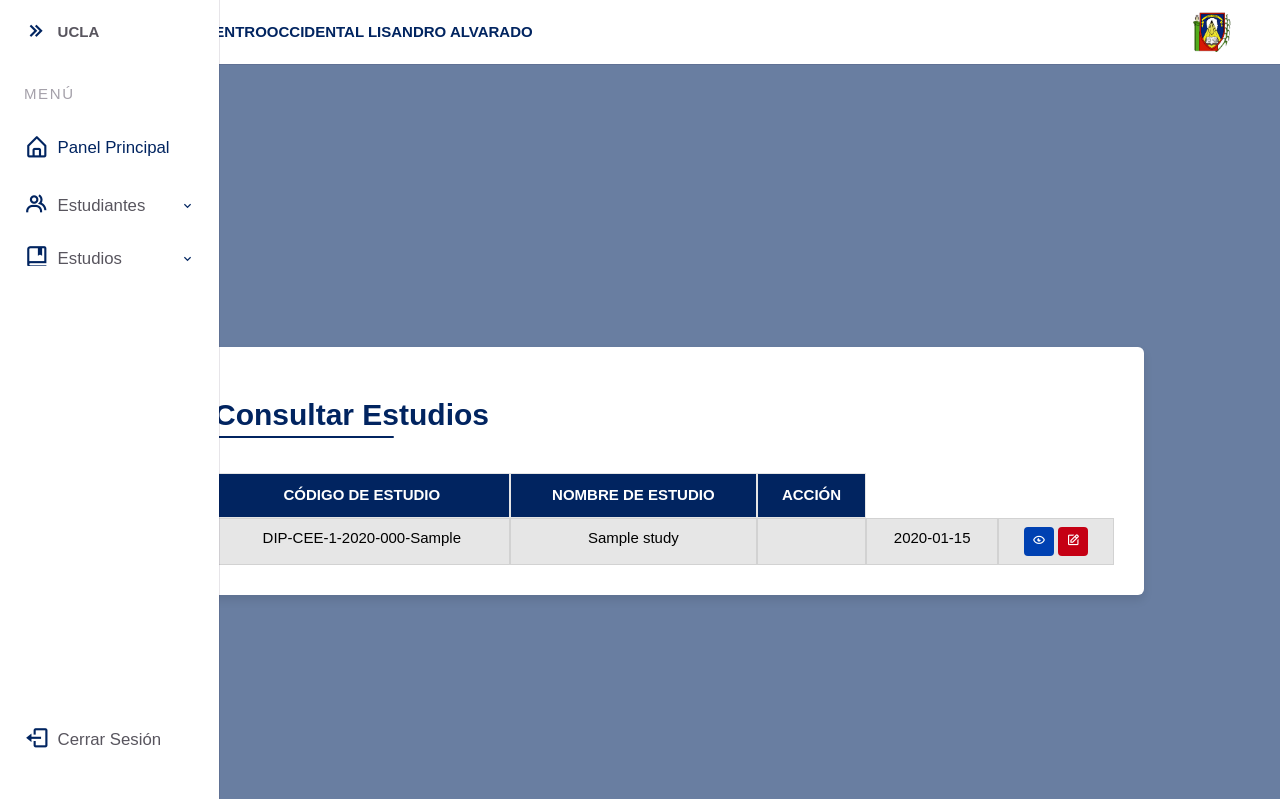
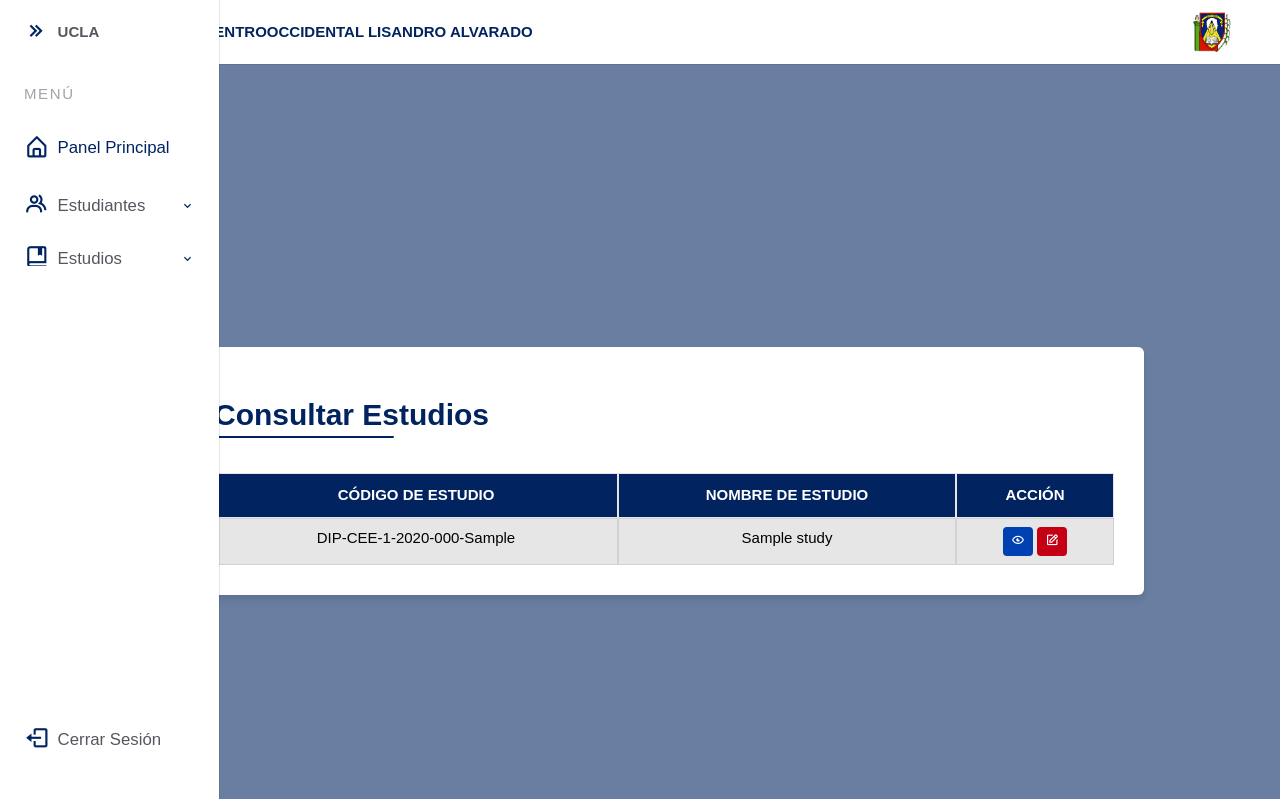
Before and after one commit to LuisanaBMG/Sistema-Consulta-UCLA, a PHP site: page /PHP/Study_Information.php in a window 1280 px wide. Shown: the top 799 px of the page. Run offline with PHP 8.4, Linux system fonts and the light colour scheme; a user stored in the database is signed in; data comes from the database, SQL or seed files in the repository; tables that the repository leaves empty hold one stand-in row (values such as "Sample post"); data that the repository does not hold is empty; some libraries are stand-ins or nearby versions.

Commit message:
Add files via upload

```diff
--- a/CSS/Information_Query.css
+++ b/CSS/Information_Query.css
@@ -178,6 +178,8 @@
 .table1 th:nth-child(15),
 .table1 th:nth-child(16),
 .table1 th:nth-child(17),
+.table1 td:nth-child(18),
+.table1 td:nth-child(19),
 
 .table1 td:nth-child(1),
 .table1 td:nth-child(4),
@@ -193,7 +195,9 @@
 .table1 td:nth-child(14),
 .table1 td:nth-child(15),
 .table1 td:nth-child(16),
-.table1 td:nth-child(17) {
+.table1 td:nth-child(17),
+.table1 td:nth-child(18),
+.table1 td:nth-child(19) {
     display: none !important;
 }
 
```
